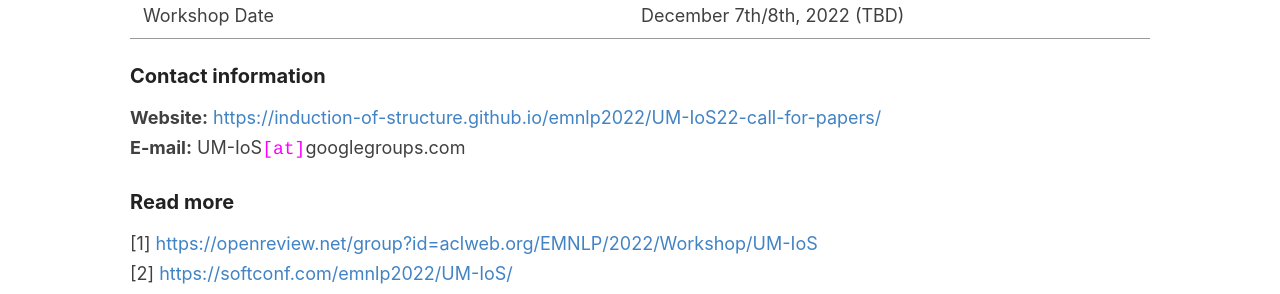
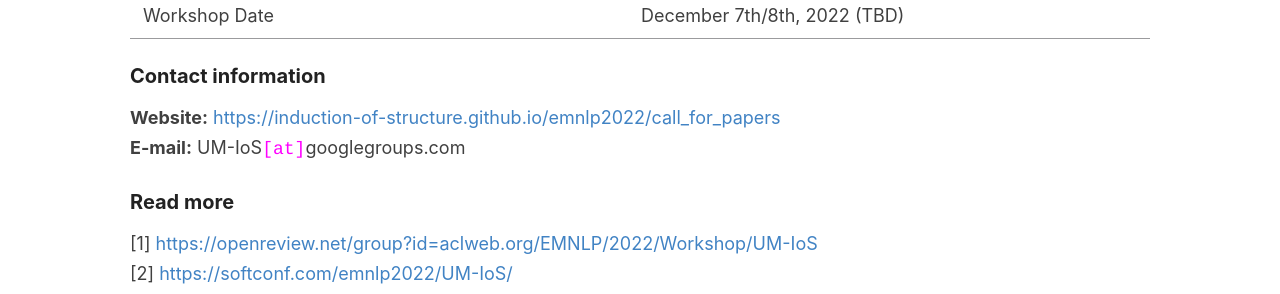
Before and after one commit to induction-of-structure/acl2022, a Jekyll site: the page built from _pages/call_for_papers.md, in a window 1280 px wide. Shown: the part 1913-2207 px from the top of the page. Built offline with Jekyll 4.4.1, drawn with Linux system fonts in a browser that asks for light colours; part of the change alters nothing that is shown.

Commit message:
Update call_for_papers.md

```diff
--- a/_pages/call_for_papers.md
+++ b/_pages/call_for_papers.md
@@ -63,7 +63,7 @@ We accept submissions from both ARR and Softconf. So if you find that you have m
 
 ### Contact information
 
-**Website:** [https://induction-of-structure.github.io/emnlp2022/UM-IoS22-call-for-papers/](https://induction-of-structure.github.io/emnlp2022/UM-IoS22-call-for-papers/)
+**Website:** [https://induction-of-structure.github.io/emnlp2022/call_for_papers](https://induction-of-structure.github.io/emnlp2022/call_for_papers)
 
 **E-mail:** UM-IoS<code>[at]</code>googlegroups.com
 
```
